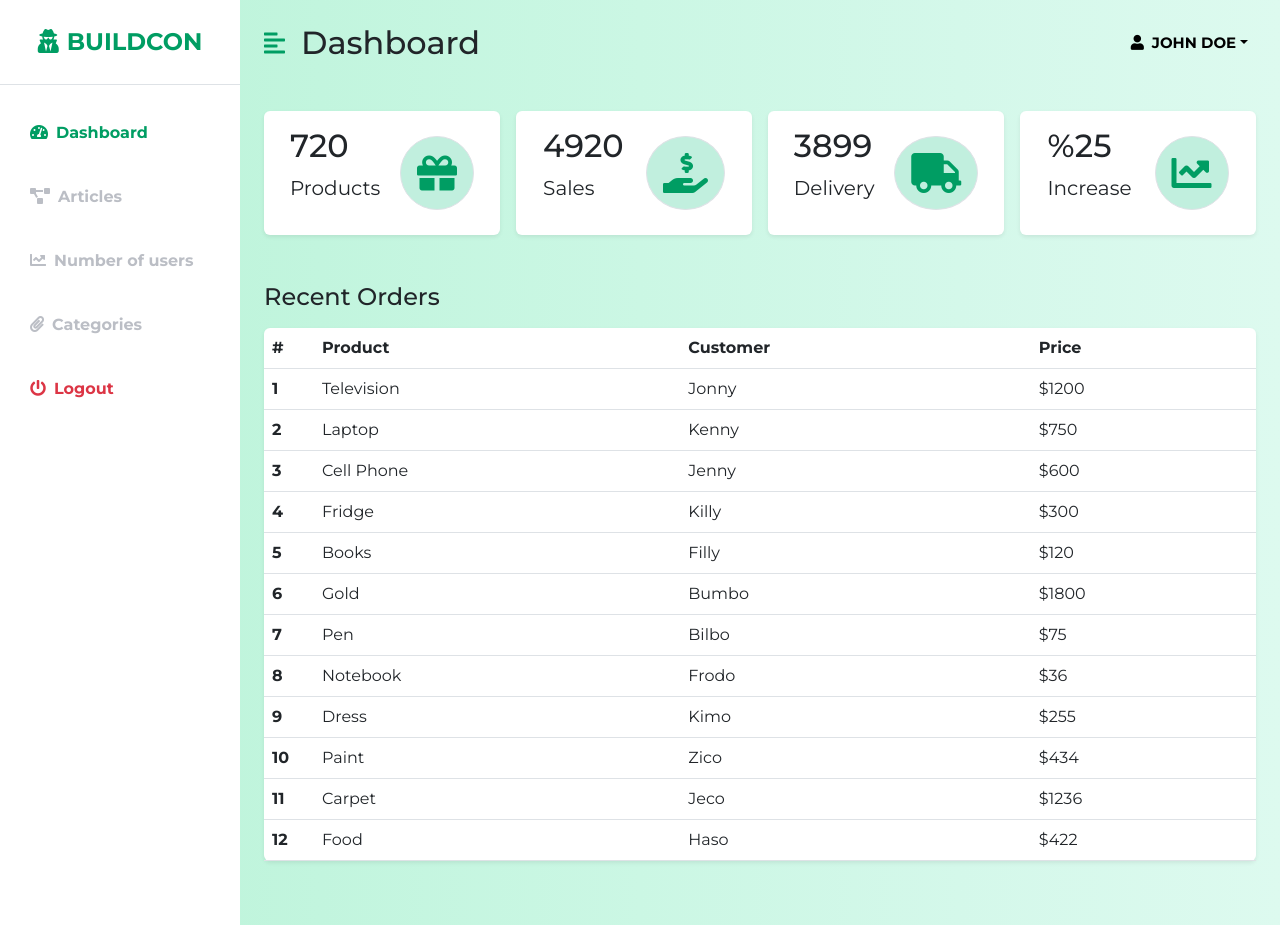
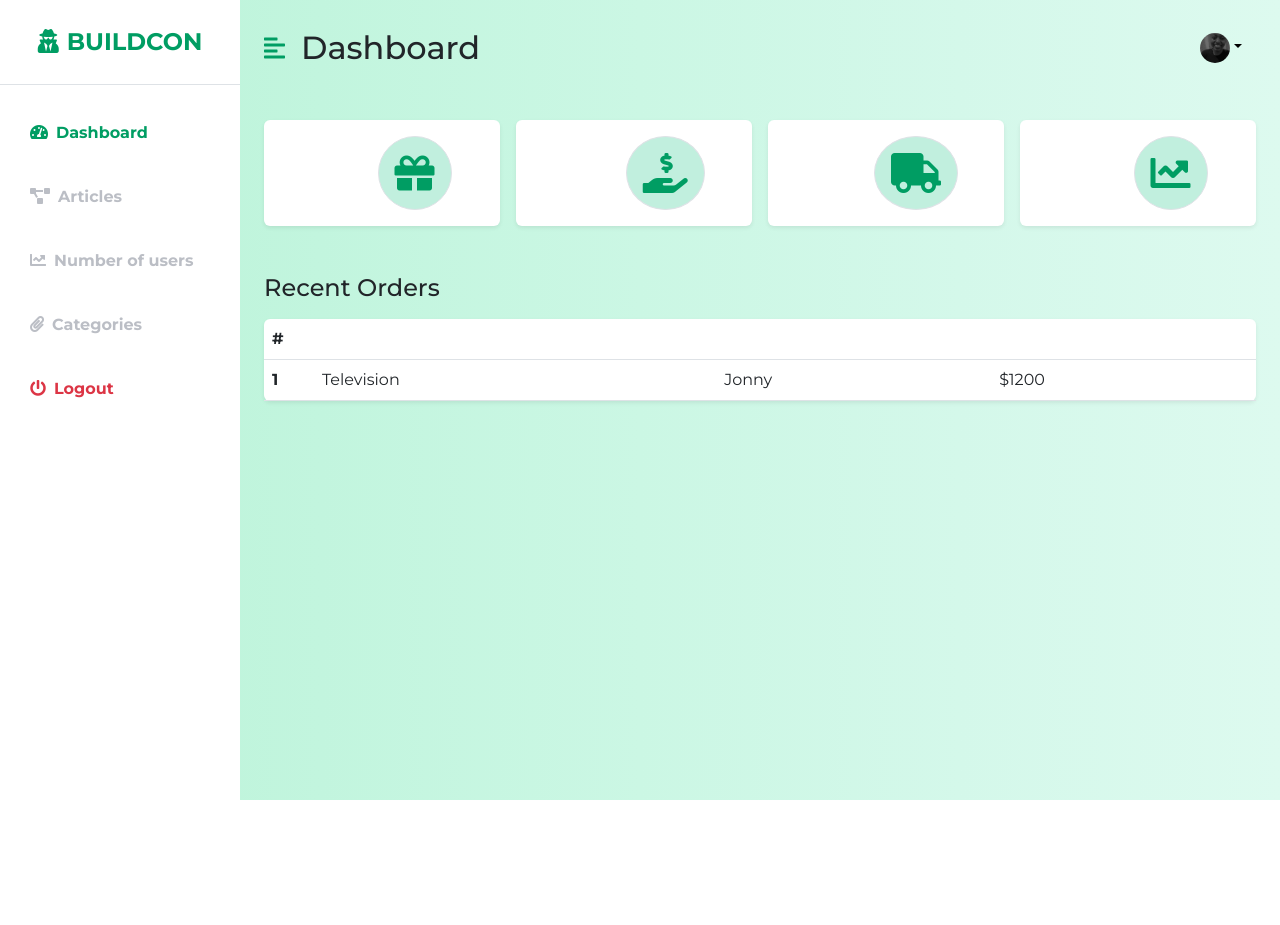
Before and after one commit to allanmauko/snitch-client, a Next.js app in the folder snitch-client/: page /admin in a window 1280 px wide. After the commit the page ends 800 px from the top, so only its background shows below. Built offline with nearby package versions, Linux system fonts and the light colour scheme.

Commit message:
add changes to admin dashboard

```diff
--- a/snitch-client/components/admin/Content.js
+++ b/snitch-client/components/admin/Content.js
@@ -1,4 +1,6 @@
 import React from 'react';
+import Image from 'next/image';
+import Link from 'next/link';
 
 const Content = () => {
   return (
@@ -21,21 +23,30 @@ const Content = () => {
 
           <div className="collapse navbar-collapse" id="navbarSupportedContent">
             <ul className="navbar-nav ms-auto mb-2 mb-lg-0">
-              <li className="nav-item dropdown">
+              <button className="nav-item dropdown">
                 <a className="nav-link dropdown-toggle second-text fw-bold"
                    href="#" id="navbarDropdown"
                    role="button" data-bs-toggle="dropdown"
                    aria-expanded="false">
-                  <i className="fas fa-user me-2"></i>John Doe
+                  <Image
+                      src="/images/avatar.jpg"
+                      className="rounded-circle"
+                      height={30}
+                      alt="Avatar"
+                      // loading="lazy"
+                      width={30}
+                  />
                 </a>
                 <ul className="dropdown-menu" aria-labelledby="navbarDropdown">
                   <li><a className="dropdown-item" href="#">Profile</a></li>
                   <li><a className="dropdown-item" href="#">Settings</a></li>
                   <li><a className="dropdown-item" href="#">Logout</a></li>
                 </ul>
-              </li>
+              </button>
             </ul>
           </div>
+
+
         </nav>
 
         <div className="container-fluid px-4">
@@ -44,8 +55,8 @@ const Content = () => {
               <div
                   className="p-3 bg-white shadow-sm d-flex justify-content-around align-items-center rounded">
                 <div>
-                  <h3 className="fs-2">720</h3>
-                  <p className="fs-5">Products</p>
+                  <h3 className="fs-2"></h3>
+                  <p className="fs-5"></p>
                 </div>
                 <i className="fas fa-gift fs-1 primary-text border rounded-full secondary-bg p-3"></i>
               </div>
@@ -55,8 +66,8 @@ const Content = () => {
               <div
                   className="p-3 bg-white shadow-sm d-flex justify-content-around align-items-center rounded">
                 <div>
-                  <h3 className="fs-2">4920</h3>
-                  <p className="fs-5">Sales</p>
+                  <h3 className="fs-2"></h3>
+                  <p className="fs-5"></p>
                 </div>
                 <i
                     className="fas fa-hand-holding-usd fs-1 primary-text border rounded-full secondary-bg p-3"></i>
@@ -67,8 +78,8 @@ const Content = () => {
               <div
                   className="p-3 bg-white shadow-sm d-flex justify-content-around align-items-center rounded">
                 <div>
-                  <h3 className="fs-2">3899</h3>
-                  <p className="fs-5">Delivery</p>
+                  <h3 className="fs-2"></h3>
+                  <p className="fs-5"></p>
                 </div>
                 <i className="fas fa-truck fs-1 primary-text border rounded-full secondary-bg p-3"></i>
               </div>
@@ -78,8 +89,8 @@ const Content = () => {
               <div
                   className="p-3 bg-white shadow-sm d-flex justify-content-around align-items-center rounded">
                 <div>
-                  <h3 className="fs-2">%25</h3>
-                  <p className="fs-5">Increase</p>
+                  <h3 className="fs-2"></h3>
+                  <p className="fs-5"></p>
                 </div>
                 <i className="fas fa-chart-line fs-1 primary-text border rounded-full secondary-bg p-3"></i>
               </div>
@@ -93,9 +104,9 @@ const Content = () => {
                 <thead>
                 <tr>
                   <th scope="col" width="50">#</th>
-                  <th scope="col">Product</th>
-                  <th scope="col">Customer</th>
-                  <th scope="col">Price</th>
+                  <th scope="col"></th>
+                  <th scope="col"></th>
+                  <th scope="col"></th>
                 </tr>
                 </thead>
                 <tbody>
@@ -104,72 +115,6 @@ const Content = () => {
                   <td>Television</td>
                   <td>Jonny</td>
                   <td>$1200</td>
-                </tr>
-                <tr>
-                  <th scope="row">2</th>
-                  <td>Laptop</td>
-                  <td>Kenny</td>
-                  <td>$750</td>
-                </tr>
-                <tr>
-                  <th scope="row">3</th>
-                  <td>Cell Phone</td>
-                  <td>Jenny</td>
-                  <td>$600</td>
-                </tr>
-                <tr>
-                  <th scope="row">4</th>
-                  <td>Fridge</td>
-                  <td>Killy</td>
-                  <td>$300</td>
-                </tr>
-                <tr>
-                  <th scope="row">5</th>
-                  <td>Books</td>
-                  <td>Filly</td>
-                  <td>$120</td>
-                </tr>
-                <tr>
-                  <th scope="row">6</th>
-                  <td>Gold</td>
-                  <td>Bumbo</td>
-                  <td>$1800</td>
-                </tr>
-                <tr>
-                  <th scope="row">7</th>
-                  <td>Pen</td>
-                  <td>Bilbo</td>
-                  <td>$75</td>
-                </tr>
-                <tr>
-                  <th scope="row">8</th>
-                  <td>Notebook</td>
-                  <td>Frodo</td>
-                  <td>$36</td>
-                </tr>
-                <tr>
-                  <th scope="row">9</th>
-                  <td>Dress</td>
-                  <td>Kimo</td>
-                  <td>$255</td>
-                </tr>
-                <tr>
-                  <th scope="row">10</th>
-                  <td>Paint</td>
-                  <td>Zico</td>
-                  <td>$434</td>
-                </tr>
-                <tr>
-                  <th scope="row">11</th>
-                  <td>Carpet</td>
-                  <td>Jeco</td>
-                  <td>$1236</td>
-                </tr>
-                <tr>
-                  <th scope="row">12</th>
-                  <td>Food</td>
-                  <td>Haso</td>
-                  <td>$422</td>
                 </tr>
                 </tbody>
               </table>
--- a/snitch-client/pages/index.js
+++ b/snitch-client/pages/index.js
@@ -1,5 +1,3 @@
-
-
 import {useState} from 'react';
 import Page from './home/page';
 
```
Also changed, not shown: snitch-client/pages/userLogin.js (+9 -29 lines).
